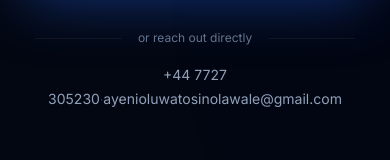
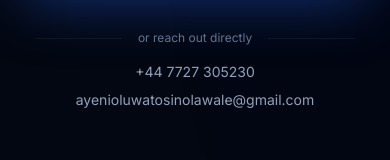
Before and after one commit to AyeniOluwatosinOlawale/anaai-site, a Next.js app: page / in a window 390 px wide. Shown: the part 6806-6966 px from the top of the page. Built offline with nearby package versions, Linux system fonts and the light colour scheme.

Commit message:
Stack phone and email on separate lines in booking section

```diff
--- a/app/components/BookingSection.tsx
+++ b/app/components/BookingSection.tsx
@@ -123,19 +123,20 @@
             <div className="flex-1 h-px bg-white/5" />
           </div>
 
+          <div className="flex flex-col items-center gap-2">
             <a
               href="tel:+447727305230"
               className="text-slate-400 hover:text-[#60A5FA] transition-colors text-sm"
             >
               +44 7727 305230
             </a>
-          <span className="text-slate-700 text-xs">·</span>
             <a
               href="mailto:ayenioluwatosinolawale@gmail.com"
               className="text-slate-400 hover:text-[#60A5FA] transition-colors text-sm"
             >
               ayenioluwatosinolawale@gmail.com
             </a>
+          </div>
         </motion.div>
       </div>
     </section>
```
Lines whose indentation alone changed are shown as unchanged.
